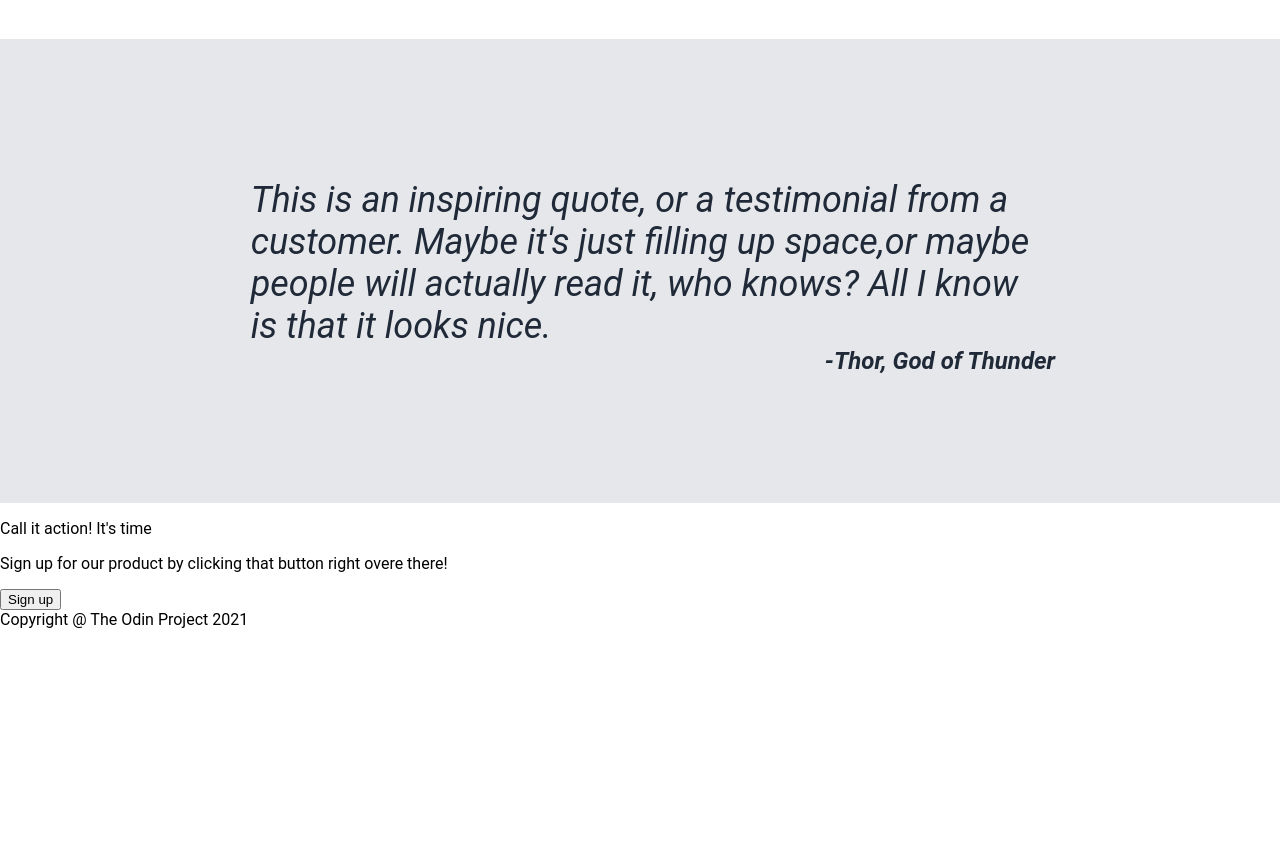
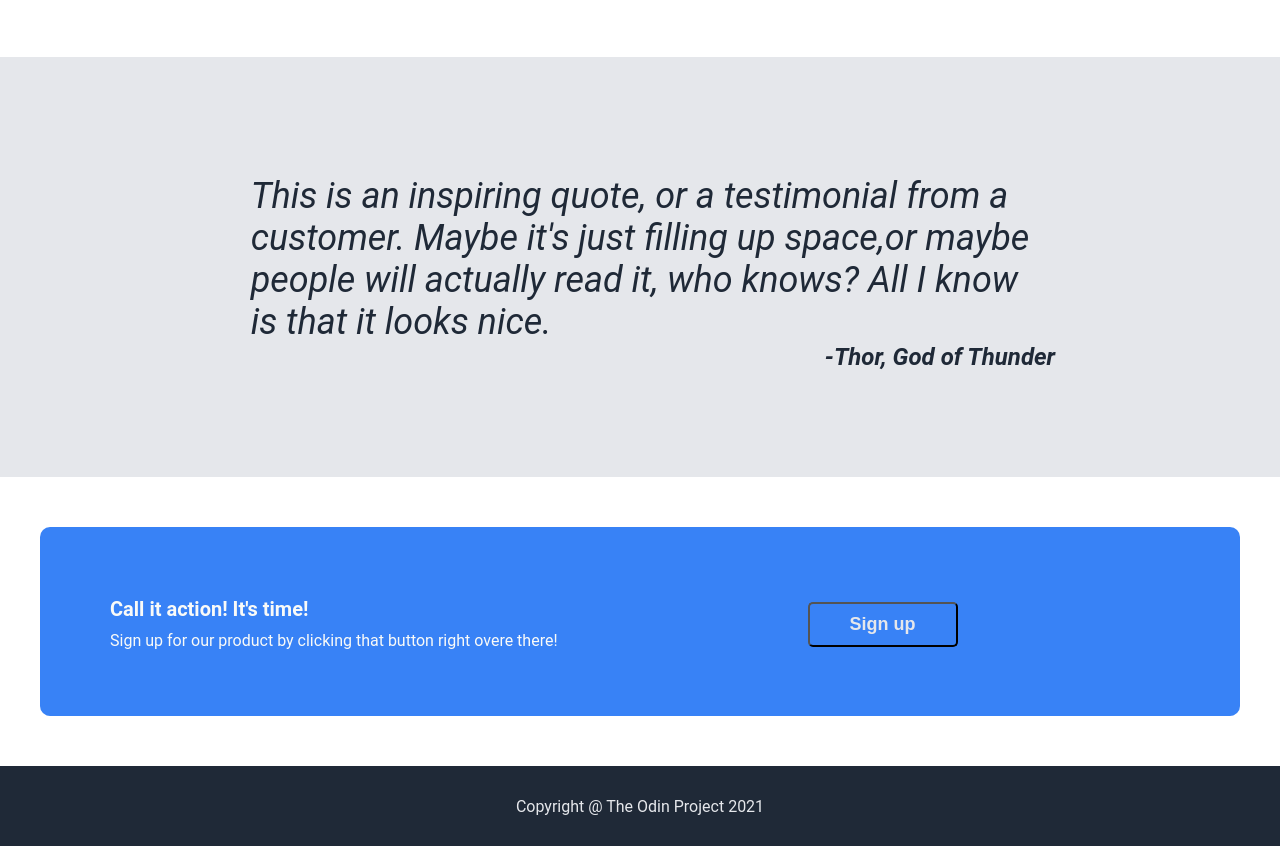
Before and after one commit to anjapenguin/project---landing-page, a plain HTML site: page index.html in a window 1280 px wide. Shown: the part 1064-1910 px from the top of the page. Before the commit the page ends 1693 px from the top, so only its background shows below. Drawn offline with Linux system fonts and the light colour scheme.

Commit message:
Added css to section-4 and footer

```diff
--- a/index.html
+++ b/index.html
@@ -8,6 +8,8 @@
 </head>
 
 <body>
+
+    <header>
         <div class="header">
             <div class="logo">
                 Header logo
@@ -18,8 +20,9 @@
                 <li>header link three</li>
             </ul>
         </div>
-    </div>
+    </header>
 
+    <main>
     <div class="section-1">
         <div class="section-left">
             <h1 class="main-title">This Website is <br>Awesome</h1>
@@ -30,7 +33,7 @@
         </div>
         <div class="section-right">
             <div class="flowerpicture">
-                <img src="./pictures/waterfall.jpg" width="700px" height="350px">
+                <img class src="./pictures/waterfall.jpg" width="700px" height="350px">
             </div>
         </div>
     </div>
@@ -69,18 +72,21 @@
     <div class="section-4">
         <div class="bluebox">
             <div class="bluebox-left">
-                <p>Call it action! It's time</p>
-                <p>Sign up for our product by clicking that button right overe there!</p>
+                <p class="bluebox-firstline">Call it action! It's time!</p>
+                <p class="bluebox-secondline">Sign up for our product by clicking that button right overe there!</p>
             </div>
-            <div class="blubox-right">
+            <div class="bluebox-right">
                 <button class="button">Sign up</button>
             </div>
         </div>
     </div>
+    </main>
 
+    <footer>
     <div class="footer">
         Copyright @ The Odin Project 2021
     </div>
+</footer>
     </div>
 
 
--- a/style.css
+++ b/style.css
@@ -66,6 +66,8 @@ li {
     background-color: #3882F6;
     border: none;
     border-radius: 5px;
+    padding-top: 10px;
+    padding-bottom: 10px;
     padding-left: 40px;
     padding-right: 40px;
 }
@@ -101,7 +103,8 @@ li {
 }
 
 .card-image {
-    border: black;
+    border: #1F2937;
+    border-radius: 5px;
     border-width: 5px;
     border-style: solid;
 
@@ -119,12 +122,11 @@ li {
     align-items: center;
     background-color: #E5E7EB;
     padding: 10px;
-    height: 444px;
+    height: 400px;
 }
 
 .quote-1,
 .quote-2 {
-
     font-style: italic;
     color: #1F2937;
 }
@@ -141,5 +143,72 @@ li {
     font-weight: bold;
     margin-left: 600px;
     margin-top: 0px;
+}
 
+.section-4 {
+    display: flex;
+    flex-direction: row;
+    justify-content: center;
 }
+
+.bluebox {
+    display: flex;
+    flex-direction: row;
+    background-color: #3882F6;
+    width: 1100px;
+    margin-top: 50px;
+    margin-bottom: 50px;
+    border-radius: 10px;
+    padding: 50px;
+}
+
+.bluebox-left {
+    display: flex;
+    flex-direction: column;
+    margin-left: 20px;
+}
+
+.bluebox-firstline,
+.bluebox-secondline {
+    color: #F9FAF8;
+}
+
+.bluebox-firstline {
+    font-size: 20px;
+    font-weight: bold;
+    margin-bottom: 5px;
+}
+
+.bluebox-secondline {
+    font-size: 16px;
+    margin-top: 5px;
+}
+.bluebox-right {
+    height: 40px;
+    margin-top: 25px;
+    margin-left: 250px;
+}
+
+.button {
+    font-size: 18px;
+    font-weight: bold;
+    color: #E5E7EB;
+    background-color: #3882F6;
+    padding-top: 10px;
+    padding-bottom: 10px;
+    padding-left: 40px;
+    padding-right: 40px;
+    border-radius: 5px;
+    border-style: solid white;
+    border-width: 2px;
+}
+
+.footer {
+    display: flex;
+    flex-direction: column;
+    justify-content: center;
+    text-align: center;
+    color: #E5E7EB;
+    background-color: #1F2937;
+    height: 80px;
+}
```
Lines whose indentation alone changed are shown as unchanged.
